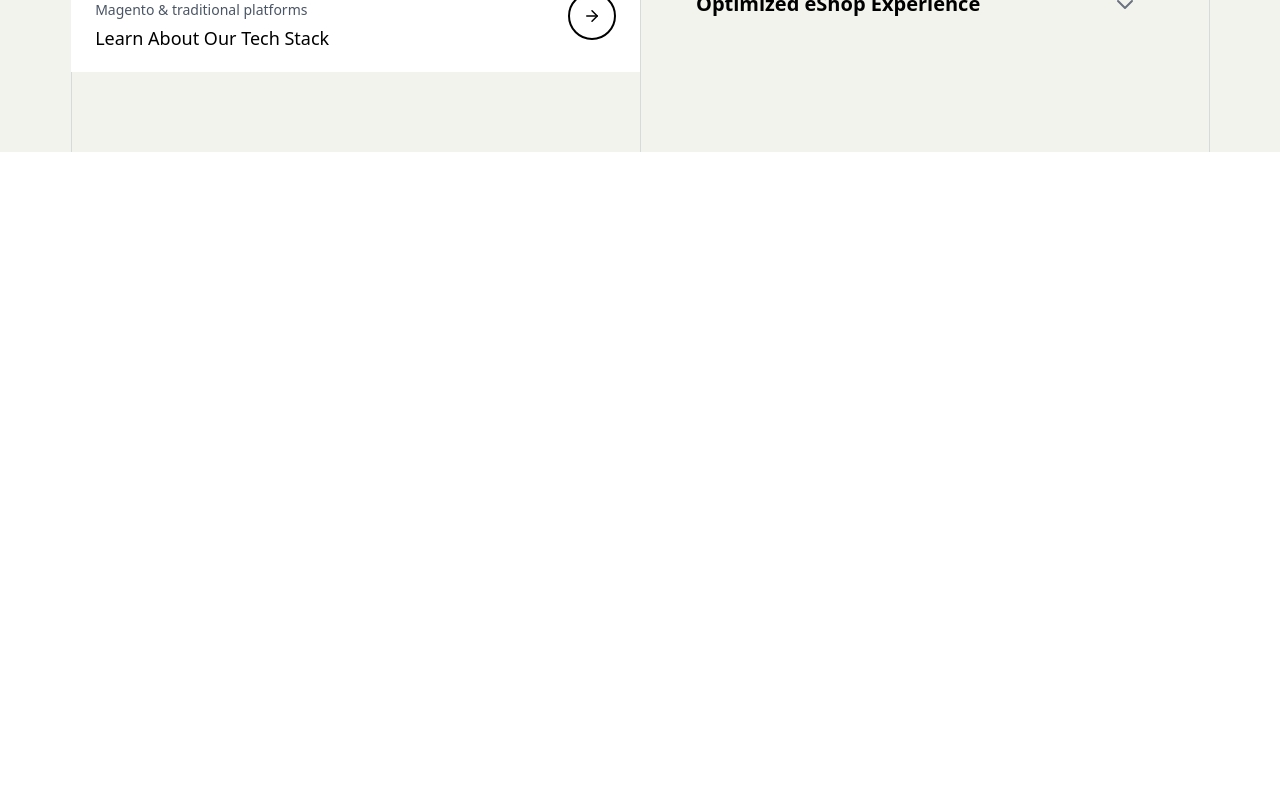
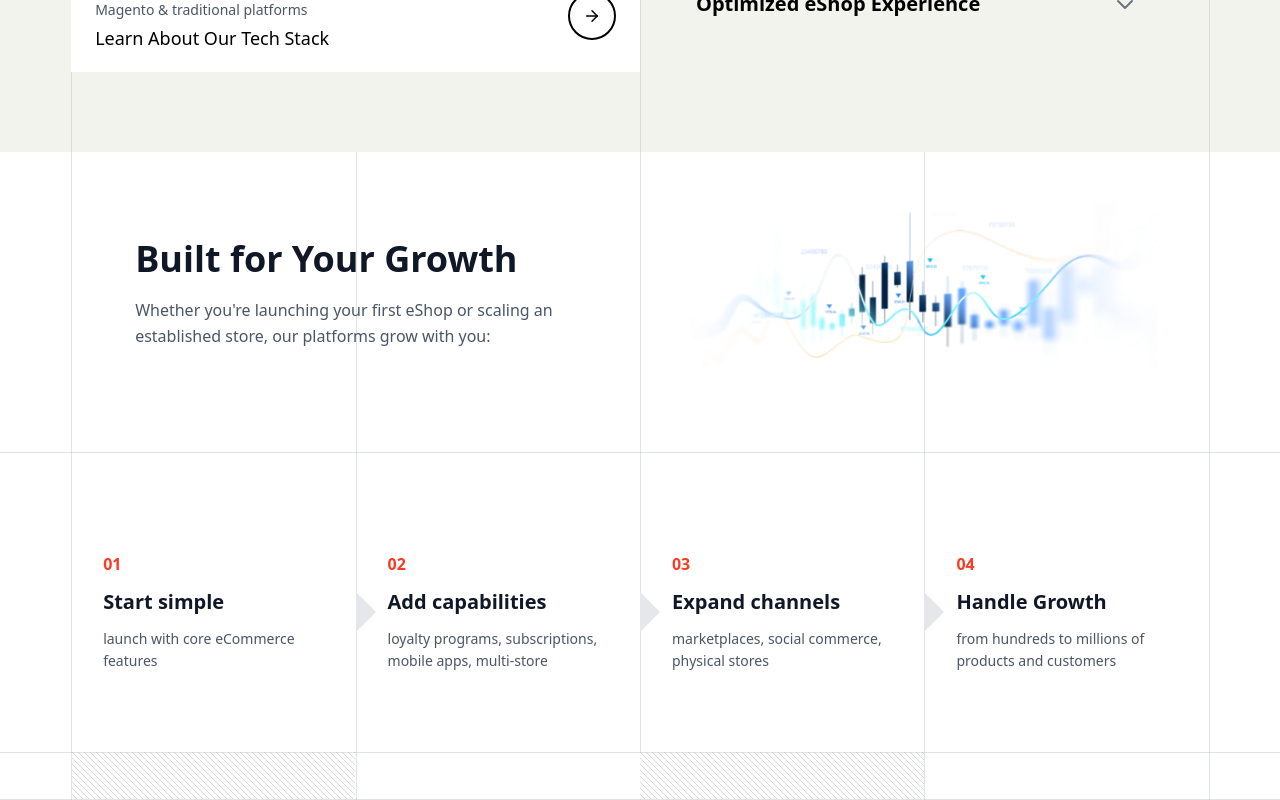
Before and after one commit to abdullah-fareed1/synergic, a Next.js app: page /b2c-solutions in a window 1280 px wide. Shown: the part 2820-3620 px from the top of the page. Before the commit the page ends 2972 px from the top, so only its background shows below. Built offline with nearby package versions, Linux system fonts and the light colour scheme.

Commit message:
B2C Solutions: Added Built for Growth section

```diff
--- a/app/b2c-solutions/page.tsx
+++ b/app/b2c-solutions/page.tsx
@@ -1,4 +1,5 @@
 import Footer from '../components/Footer'
+import BuiltForGrowthSection from './sections/BuiltForGrowthSection'
 import HeroSection from './sections/HeroSection'
 import SneakersSection from './sections/SneakersSection'
 import SolvingSection from './sections/SolvingSection'
@@ -11,6 +12,7 @@ export default function B2cSolutions() {
         <SolvingSection />
         <SneakersSection />
         <TechnologySection />
+        <BuiltForGrowthSection />
     </main>
   )
 }
--- /dev/null
+++ b/app/b2c-solutions/sections/BuiltForGrowthSection.tsx
@@ -0,0 +1,226 @@
+import React from 'react';
+import { GridSection, GridContainer, GridCol } from "../../components/grid";
+
+const BuiltForGrowthSection = () => {
+  const stripePattern = 'linear-gradient(45deg, #d9d9d9 8.33%, #ffffff 8.33%, #ffffff 50%, #d9d9d9 50%, #d9d9d9 58.33%, #ffffff 58.33%, #ffffff 100%)';
+  const stripeSize = '6.00px 6.00px';
+
+  const steps = [
+    {
+      number: '01',
+      title: 'Start simple',
+      description: 'launch with core eCommerce features'
+    },
+    {
+      number: '02',
+      title: 'Add capabilities',
+      description: 'loyalty programs, subscriptions, mobile apps, multi-store'
+    },
+    {
+      number: '03',
+      title: 'Expand channels',
+      description: 'marketplaces, social commerce, physical stores'
+    },
+    {
+      number: '04',
+      title: 'Handle Growth',
+      description: 'from hundreds to millions of products and customers'
+    }
+  ];
+
+  return (
+    <>
+      {/* Desktop Version */}
+      <div className="hidden lg:block">
+        {/* Hero Section */}
+        <GridSection
+          showLines={[true, true, true, true, true]}
+          bgColor="bg-white"
+          minHeight="300px"
+        >
+          <GridContainer>
+            <GridCol span="AB" className="flex flex-col justify-center py-10 pl-16 pr-12">
+              <h2 className="text-4xl font-extrabold text-gray-900 mb-4 leading-tight">
+                Built for Your Growth
+              </h2>
+              <p className="text-base text-gray-600 leading-relaxed">
+                Whether you're launching your first eShop or scaling an established store, our platforms grow with you:
+              </p>
+            </GridCol>
+            <GridCol span="CD" className="flex items-center justify-center py-4 px-8">
+              <img
+                src="/images/built-for-growth.webp"
+                alt="Growth visualization"
+                className="max-w-full h-auto object-contain"
+                style={{ maxHeight: '250px' }}
+              />
+            </GridCol>
+          </GridContainer>
+        </GridSection>
+
+        {/* Steps Section */}
+        <GridSection
+          showLines={[true, true, true, true, true]}
+          bgColor="bg-white"
+          className="relative"
+          minHeight="300px"
+        >
+          {/* Top horizontal line */}
+          <div className="absolute top-0 left-0 right-0 h-px bg-gray-400 opacity-30 z-20"></div>
+
+          <GridContainer className="relative h-full">
+            {/* Column A */}
+            <GridCol span="A" className="relative h-full flex items-center pt-25">
+              <div className="px-8 w-full">
+                <div className="text-[#FB3B22] font-bold text-base mb-3">{steps[0].number}</div>
+                <h3 className="text-xl font-bold text-gray-900 mb-3">{steps[0].title}</h3>
+                <p className="text-sm text-gray-600 leading-relaxed">{steps[0].description}</p>
+              </div>
+            </GridCol>
+
+            {/* Column B */}
+            <GridCol span="B" className="relative h-full flex items-center pt-25">
+              <div className="absolute left-0 top-1/2 -translate-y-1/2" style={{
+                width: 0,
+                height: 0,
+                borderTop: '20px solid transparent',
+                borderBottom: '20px solid transparent',
+                borderLeft: '20px solid #e5e7eb',
+                zIndex: 10,
+                marginTop: '50px'
+              }}></div>
+
+              <div className="px-8 w-full relative z-20">
+                <div className="text-[#FB3B22] font-bold text-base mb-3">{steps[1].number}</div>
+                <h3 className="text-xl font-bold text-gray-900 mb-3">{steps[1].title}</h3>
+                <p className="text-sm text-gray-600 leading-relaxed">{steps[1].description}</p>
+              </div>
+            </GridCol>
+
+            {/* Column C */}
+            <GridCol span="C" className="relative h-full flex items-center pt-25">
+              <div className="absolute left-0 top-1/2 -translate-y-1/2" style={{
+                width: 0,
+                height: 0,
+                borderTop: '20px solid transparent',
+                borderBottom: '20px solid transparent',
+                borderLeft: '20px solid #e5e7eb',
+                zIndex: 10,
+                marginTop: '50px'
+              }}></div>
+
+              <div className="px-8 w-full relative z-20">
+                <div className="text-[#FB3B22] font-bold text-base mb-3">{steps[2].number}</div>
+                <h3 className="text-xl font-bold text-gray-900 mb-3">{steps[2].title}</h3>
+                <p className="text-sm text-gray-600 leading-relaxed">{steps[2].description}</p>
+              </div>
+            </GridCol>
+
+            {/* Column D */}
+            <GridCol span="D" className="relative h-full flex items-center pt-25">
+              <div className="absolute left-0 top-1/2 -translate-y-1/2" style={{
+                width: 0,
+                height: 0,
+                borderTop: '20px solid transparent',
+                borderBottom: '20px solid transparent',
+                borderLeft: '20px solid #e5e7eb',
+                zIndex: 10,
+                marginTop: '50px'
+              }}></div>
+
+              <div className="px-8 w-full relative z-20">
+                <div className="text-[#FB3B22] font-bold text-base mb-3">{steps[3].number}</div>
+                <h3 className="text-xl font-bold text-gray-900 mb-3">{steps[3].title}</h3>
+                <p className="text-sm text-gray-600 leading-relaxed">{steps[3].description}</p>
+              </div>
+            </GridCol>
+          </GridContainer>
+        </GridSection>
+
+        {/* Bottom Empty Section with Stripes */}
+        <GridSection
+          showLines={[true, true, true, true, true]}
+          bgColor="bg-white"
+          className="relative"
+        >
+          {/* Top horizontal line */}
+          <div className="absolute top-0 left-0 right-0 h-px bg-gray-400 opacity-30" style={{ zIndex: 20 }}></div>
+
+          <GridContainer>
+            {/* Column A with stripe background */}
+            <GridCol
+              span="A"
+              className="h-[6vh] relative"
+            >
+              <div
+                className="absolute"
+                style={{
+                  backgroundImage: stripePattern,
+                  backgroundSize: stripeSize,
+                  zIndex: -1,
+                  inset: '0.5px'
+                }}
+              ></div>
+            </GridCol>
+
+            {/* Column B - empty */}
+            <GridCol span="B" className="h-[6vh]">
+              <div></div>
+            </GridCol>
+
+            {/* Column C with stripe background */}
+            <GridCol
+              span="C"
+              className="h-[6vh] relative"
+            >
+              <div
+                className="absolute"
+                style={{
+                  backgroundImage: stripePattern,
+                  backgroundSize: stripeSize,
+                  zIndex: -1,
+                  inset: '0.5px'
+                }}
+              ></div>
+            </GridCol>
+
+            {/* Column D - empty */}
+            <GridCol span="D" className="h-[6vh]">
+              <div></div>
+            </GridCol>
+          </GridContainer>
+          <div className="absolute bottom-0 left-0 right-0 h-px bg-gray-400 opacity-30" style={{ zIndex: 20 }}></div>
+        </GridSection>
+      </div>
+
+      {/* Mobile Version */}
+      <section className="lg:hidden px-4 py-12 bg-white">
+        <div className="mb-12">
+          <h2 className="text-4xl font-extrabold text-gray-900 mb-6 leading-tight">
+            Built for Your Growth
+          </h2>
+          <p className="text-base text-gray-600 leading-relaxed mb-8">
+            Whether you're launching your first eShop or scaling an established store, our platforms grow with you:
+          </p>
+          <img
+            src="/images/built-for-growth.webp"
+            alt="Growth visualization"
+            className="w-full h-auto"
+          />
+        </div>
+
+        <div className="space-y-8">
+          {steps.map((step, index) => (
+            <div key={index} className="pb-6 border-b border-gray-200 last:border-b-0">
+              <div className="text-[#FB3B22] font-bold text-sm mb-2">{step.number}</div>
+              <h3 className="text-lg font-bold text-gray-900 mb-2">{step.title}</h3>
+              <p className="text-sm text-gray-600 leading-relaxed">{step.description}</p>
+            </div>
+          ))}
+        </div>
+      </section>
+    </>
+  );
+};
+
+export default BuiltForGrowthSection;
```
Also changed, not shown: public/images/built-for-growth.webp (added).
